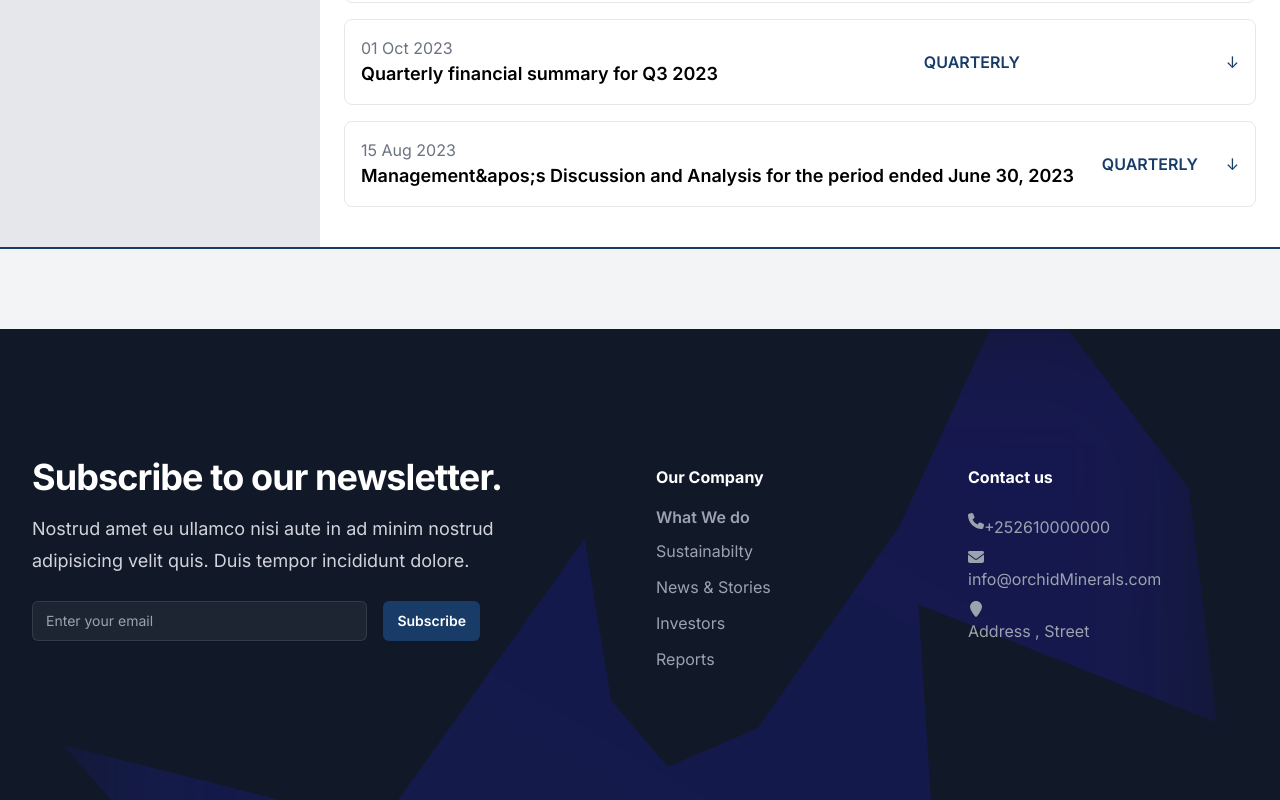
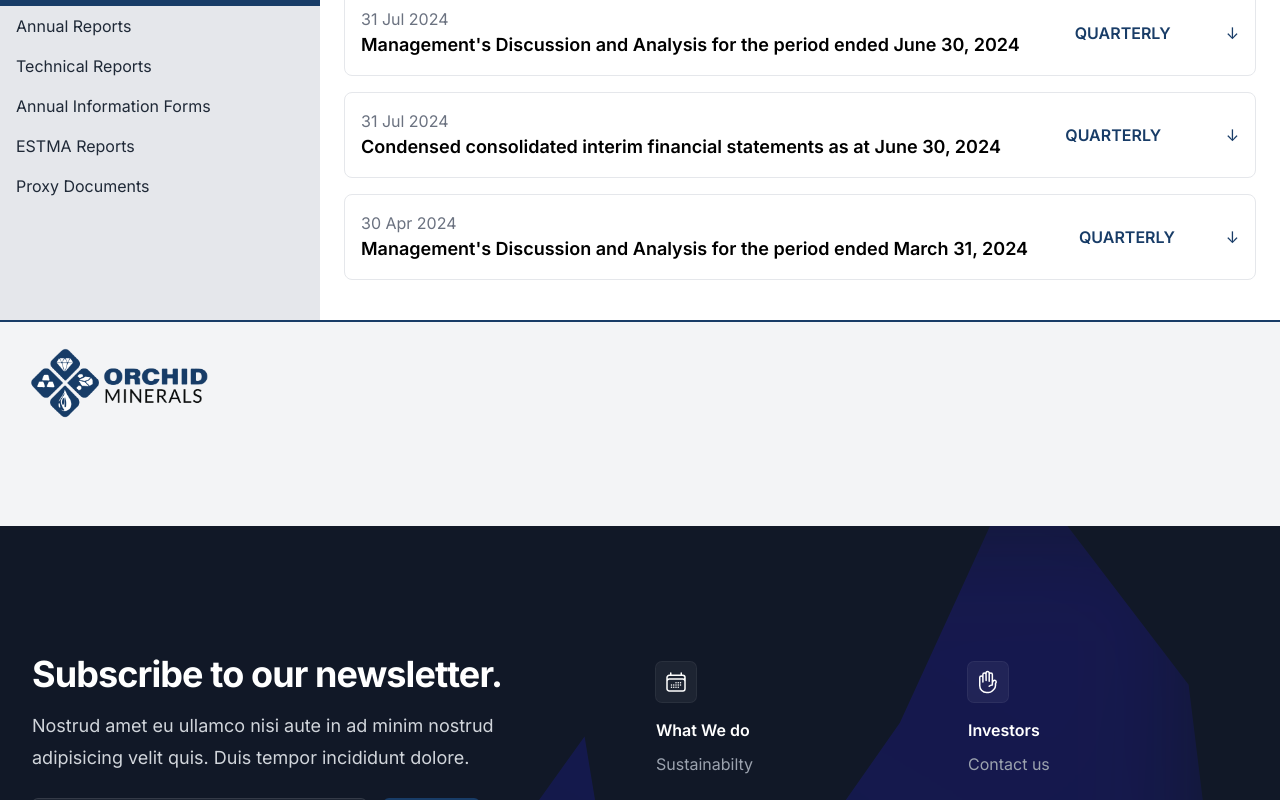
Before and after one commit to Alaaja8899/Orchid-minerals, a Next.js app: page /document-libariry in a window 1280 px wide. Shown: the part 760-1560 px from the top of the page. Built offline with nearby package versions, Linux system fonts and the light colour scheme.

Commit message:
Add files via upload

```diff
--- a/app/document-libariry/page.js
+++ b/app/document-libariry/page.js
@@ -6,7 +6,7 @@ import React from 'react'
 function page() {
   return (
     <div>
-        {/* <DocumentLibrary/> */}
+        <DocumentLibrary/>
         <QuarterlyReports/>
         <DynamicFlexCard/>
     </div>
--- a/app/page.js
+++ b/app/page.js
@@ -13,7 +13,7 @@ export default function Home() {
   return (
     <main className=" min-h-screen  bg-mainColor">
 
-      <div className="min-h-screen">
+      <div className="bg-[url('https://www.ivanhoemines.com/wp-content/themes/ivanhoemines/img/home_operations_map_drc.svg?v2)')] bg-cover bg-center bg-opacity-50 min-h-screen">
 
       <HeroSection/>
       <Operations />
--- a/components/Flexings/DynamicFlexCard.js
+++ b/components/Flexings/DynamicFlexCard.js
@@ -1,141 +1,36 @@
-"use client";
-import React, { useState } from "react";
+"use client"
+import React, { useState } from 'react';
 
 // Sample data for the reports
 const categories = [
-  "Quarterly Reports",
-  "Annual Reports",
-  "Technical Reports",
-  "Annual Information Forms",
-  "ESTMA Reports",
-  "Proxy Documents",
+  'Quarterly Reports',
+  'Annual Reports',
+  'Technical Reports',
+  'Annual Information Forms',
+  'ESTMA Reports',
+  'Proxy Documents',
 ];
 
 const reportsData = [
   {
-    date: "31 Jul 2024",
-    title: "Management&apos;s Discussion and Analysis for the period ended June 30, 2024",
-    type: "Quarterly",
+    date: '31 Jul 2024',
+    title: "Management's Discussion and Analysis for the period ended June 30, 2024",
+    type: 'Quarterly',
   },
   {
-    date: "31 Jul 2024",
-    title: "Condensed consolidated interim financial statements as at June 30, 2024",
-    type: "Quarterly",
+    date: '31 Jul 2024',
+    title: 'Condensed consolidated interim financial statements as at June 30, 2024',
+    type: 'Quarterly',
   },
   {
-    date: "30 Apr 2024",
-    title: "Management&apos;s Discussion and Analysis for the period ended March 31, 2024",
-    type: "Quarterly",
-  },
-  {
-    date: "31 Dec 2023",
-    title: "Annual consolidated financial statements for the year ended December 31, 2023",
-    type: "Annual",
-  },
-  {
-    date: "31 Dec 2023",
-    title: "Technical report for the year 2023",
-    type: "Technical",
-  },
-  {
-    date: "15 Feb 2024",
-    title: "Annual Information Form for the year ended December 31, 2023",
-    type: "Annual Information",
-  },
-  {
-    date: "10 Mar 2024",
-    title: "ESTMA Report for the year ended December 31, 2023",
-    type: "ESTMA",
-  },
-  {
-    date: "05 Apr 2024",
-    title: "Proxy Circular for the Annual Meeting of Shareholders",
-    type: "Proxy",
-  },
-  {
-    date: "31 Dec 2022",
-    title: "Annual Report for the year ended December 31, 2022",
-    type: "Annual",
-  },
-  {
-    date: "01 Oct 2023",
-    title: "Quarterly financial summary for Q3 2023",
-    type: "Quarterly",
-  },
-  {
-    date: "20 Jun 2023",
-    title: "Technical report update for mid-year 2023",
-    type: "Technical",
-  },
-  {
-    date: "12 May 2023",
-    title: "Annual Information Form for the year ended December 31, 2022",
-    type: "Annual Information",
-  },
-  {
-    date: "18 Nov 2023",
-    title: "ESTMA Report for the year ended December 31, 2022",
-    type: "ESTMA",
-  },
-  {
-    date: "25 Mar 2024",
-    title: "Proxy Circular for the Special Meeting of Shareholders",
-    type: "Proxy",
-  },
-  {
-    date: "15 Aug 2023",
-    title: "Management&apos;s Discussion and Analysis for the period ended June 30, 2023",
-    type: "Quarterly",
-  },
-  {
-    date: "22 Jan 2023",
-    title: "Annual consolidated financial statements for the year ended December 31, 2022",
-    type: "Annual",
-  },
-  {
-    date: "28 Sep 2023",
-    title: "Technical report summary for Q3 2023",
-    type: "Technical",
-  },
-  {
-    date: "05 Mar 2023",
-    title: "Annual Information Form for the year ended December 31, 2022",
-    type: "Annual Information",
-  },
-  {
-    date: "07 Feb 2023",
-    title: "ESTMA Report for the year ended December 31, 2022",
-    type: "ESTMA",
-  },
-  {
-    date: "11 Apr 2024",
-    title: "Proxy Documents for the Annual Shareholder Meeting",
-    type: "Proxy",
-  },
-  {
-    date: "20 Jul 2024",
-    title: "Default report for missing category data",
-    type: "Default",
+    date: '30 Apr 2024',
+    title: "Management's Discussion and Analysis for the period ended March 31, 2024",
+    type: 'Quarterly',
   },
 ];
 
-const typeMapping = {
-  "Quarterly Reports": "Quarterly",
-  "Annual Reports": "Annual",
-  "Technical Reports": "Technical",
-  "Annual Information Forms": "Annual Information",
-  "ESTMA Reports": "ESTMA",
-  "Proxy Documents": "Proxy",
-};
-
 const DynamicFlexCard = () => {
-  const [selectedCategory, setSelectedCategory] = useState("Quarterly Reports");
-
-  // Filter reports based on the selected category, or show default if empty
-  const filteredReports =
-    reportsData.filter((report) => report.type === typeMapping[selectedCategory]).length > 0
-      ? reportsData.filter((report) => report.type === typeMapping[selectedCategory])
-      : reportsData.filter((report) => report.type === "Default");
+  const [selectedCategory, setSelectedCategory] = useState('Quarterly Reports');
 
   return (
     <div className="flex">
@@ -146,9 +41,7 @@ const DynamicFlexCard = () => {
             key={index}
             onClick={() => setSelectedCategory(category)}
             className={`py-2 px-4 text-left ${
-              selectedCategory === category
-                ? "bg-mainColor text-white"
-                : "bg-gray-200 text-gray-800"
+              selectedCategory === category ? 'bg-mainColor text-white' : 'bg-gray-200 text-gray-800'
             }`}
           >
             {category}
@@ -158,20 +51,15 @@ const DynamicFlexCard = () => {
 
       {/* Reports Section */}
       <div className="w-3/4 bg-white p-6">
-        {filteredReports.map((report, index) => (
-          <div
-            key={index}
-            className="flex justify-between items-center mb-4 p-4 border border-gray-200 rounded-lg"
-          >
+        {reportsData.map((report, index) => (
+          <div key={index} className="flex justify-between items-center mb-4 p-4 border border-gray-200 rounded-lg">
             <div>
               <span className="text-gray-500">{report.date}</span>
               <h3 className="text-lg font-semibold">{report.title}</h3>
             </div>
-            <div className="text-mainColor font-semibold uppercase">
-              {report.type}
-            </div>
+            <div className="text-mainColor font-semibold uppercase">{report.type}</div>
             <button className="text-mainColor hover:underline">
-              <span>&#x2193;</span> {/*Download icon*/}
+              <span>&#x2193;</span> {/* Download icon */}
             </button>
           </div>
         ))}
--- a/components/Footer.js
+++ b/components/Footer.js
@@ -4,7 +4,7 @@ import { IoLogoYoutube } from "react-icons/io";
 import { FaFacebookSquare, FaInstagram } from "react-icons/fa";
 import { IoIosArrowDown, IoIosArrowUp } from "react-icons/io";
 import Image from 'next/image';
-import { FaArrowRight, FaEnvelope, FaLocationPin, FaPhone } from 'react-icons/fa6';
+import { FaArrowRight } from 'react-icons/fa6';
 
 const faqs = [
   {
@@ -40,9 +40,9 @@ function Footer() {
     <div className="bg-gray-100 border-t-2 border-mainColor">
       <div className="">
 
-        {/* <div className="flex justify-between items-center p-6 container mx-auto">
+        <div className="flex justify-between items-center p-6 container mx-auto">
           <Image src="/assets/logo-dark.png" width={200} height={400} alt="Orchid Minerals Logo" />
-        </div> */}
+        </div>
 
         <div className="space-y-8 ">
           {/* <h1 className="font-bold text-mainColor text-3xl p-6 container mx-auto">Frequently Asked Questions</h1> */}
@@ -86,36 +86,47 @@ function Footer() {
           </div>
           <dl className="grid grid-cols-1 gap-x-8 gap-y-10 sm:grid-cols-2 lg:pt-2">
             <div className="flex flex-col items-start">
-              <div className="rounded-md text-white font-bold">
-              <h1>Our Company</h1>
+              <div className="rounded-md bg-white/5 p-2 ring-1 ring-white/10">
+                <svg
+                  className="h-6 w-6 text-white"
+                  fill="none"
+                  viewBox="0 0 24 24"
+                  strokeWidth="1.5"
+                  stroke="currentColor"
+                  aria-hidden="true"
+                >
+                  <path
+                    strokeLinecap="round"
+                    strokeLinejoin="round"
+                    d="M6.75 3v2.25M17.25 3v2.25M3 18.75V7.5a2.25 2.25 0 012.25-2.25h13.5A2.25 2.25 0 0121 7.5v11.25m-18 0A2.25 2.25 0 005.25 21h13.5A2.25 2.25 0 0021 18.75m-18 0v-7.5A2.25 2.25 0 015.25 9h13.5A2.25 2.25 0 0121 11.25v7.5m-9-6h.008v.008H12v-.008zM12 15h.008v.008H12V15zm0 2.25h.008v.008H12v-.008zM9.75 15h.008v.008H9.75V15zm0 2.25h.008v.008H9.75v-.008zM7.5 15h.008v.008H7.5V15zm0 2.25h.008v.008H7.5v-.008zm6.75-4.5h.008v.008h-.008v-.008zm0 2.25h.008v.008h-.008V15zm0 2.25h.008v.008h-.008v-.008zm2.25-4.5h.008v.008H16.5v-.008zm0 2.25h.008v.008H16.5V15z"
+                  />
+                </svg>
               </div>
-              <dt className="mt-4 font-semibold text-gray-400">What We do </dt>
+              <dt className="mt-4 font-semibold text-white">What We do </dt>
               <dd className="mt-2 leading-7 text-gray-400">
-                <a href="#!">Sustainabilty</a>
-              </dd>
-              <dd className="mt-2 leading-7 text-gray-400">
-              <a href="#!">News & Stories</a>
-              </dd>
-              <dd className="mt-2 leading-7 text-gray-400">
-                <a href="#!">Investors</a>
-              </dd>
-              <dd className="mt-2 leading-7 text-gray-400">
-                <a href="#!">Reports</a>
+                Sustainabilty
               </dd>
             </div>
             <div className="flex flex-col items-start">
-              <div className="rounded-md text-white font-bold">
-              Contact us
+              <div className="rounded-md bg-white/5 p-2 ring-1 ring-white/10">
+                <svg
+                  className="h-6 w-6 text-white"
+                  fill="none"
+                  viewBox="0 0 24 24"
+                  strokeWidth="1.5"
+                  stroke="currentColor"
+                  aria-hidden="true"
+                >
+                  <path
+                    strokeLinecap="round"
+                    strokeLinejoin="round"
+                    d="M10.05 4.575a1.575 1.575 0 10-3.15 0v3m3.15-3v-1.5a1.575 1.575 0 013.15 0v1.5m-3.15 0l.075 5.925m3.075.75V4.575m0 0a1.575 1.575 0 013.15 0V15M6.9 7.575a1.575 1.575 0 10-3.15 0v8.175a6.75 6.75 0 006.75 6.75h2.018a5.25 5.25 0 003.712-1.538l1.732-1.732a5.25 5.25 0 001.538-3.712l.003-2.024a.668.668 0 01.198-.471 1.575 1.575 0 10-2.228-2.228 3.818 3.818 0 00-1.12 2.687M6.9 7.575V12m6.27 4.318A4.49 4.49 0 0116.35 15m.002 0h-.002"
+                  />
+                </svg>
               </div>
-              <dt className="mt-4 font-semibold text-white">  </dt>
-              <dd className="mt-2 leading-7 text-gray-400 flex">
-              <FaPhone/> +252610000000
-              </dd>
+              <dt className="mt-4 font-semibold text-white">Investors</dt>
               <dd className="mt-2 leading-7 text-gray-400">
-                 <FaEnvelope/> info@orchidMinerals.com
-              </dd>
-              <dd className="mt-2 leading-7 text-gray-400">
-                 <FaLocationPin/>Address , Street
+                Contact us
               </dd>
             </div>
           </dl>
--- a/components/homeComponents/Categories.js
+++ b/components/homeComponents/Categories.js
@@ -55,7 +55,7 @@ const SingleCategory=(props)=>{
         const {icon , title , desc }=props.data
         return(
             <div className="categrory flex-col gap-3 flex md:w-[30rem] w-full cursor-pointer text-white">
-                <div className="icon w-[50px] h-[50px]  overflow-hidden">
+                <div className="icon w-[50px] h-[50px] rounded-full overflow-hidden">
                         <img
                         className='w-full h-full'
                         src={icon} alt="icon" />
--- a/components/homeComponents/TextEvu.js
+++ b/components/homeComponents/TextEvu.js
@@ -13,7 +13,7 @@ const data = [
 
 function TextEvu() {
   return (
-    <div className='container mx-auto p-6 md:flex flex-wrap gap-3 justify-between hidden my-20 text-white py-20 '>
+    <div className='container mx-auto p-6 md:flex hidden my-20 text-white py-20 border-b'>
             {data.map(title=>{
                 return <h1 key={randomID} className='font-bold cursor-pointer text-3xl hover:text-orange-400 border-r-2 border-white px-3'>{title}</h1>
             })}
```
Also changed, not shown: app/news-and-stories/page.js (+34 -0 lines), components/investComponents/LatestContent.js (+22 -0 lines), app/globals.css (line endings or trailing spaces), app/layout.js (line endings or trailing spaces).
